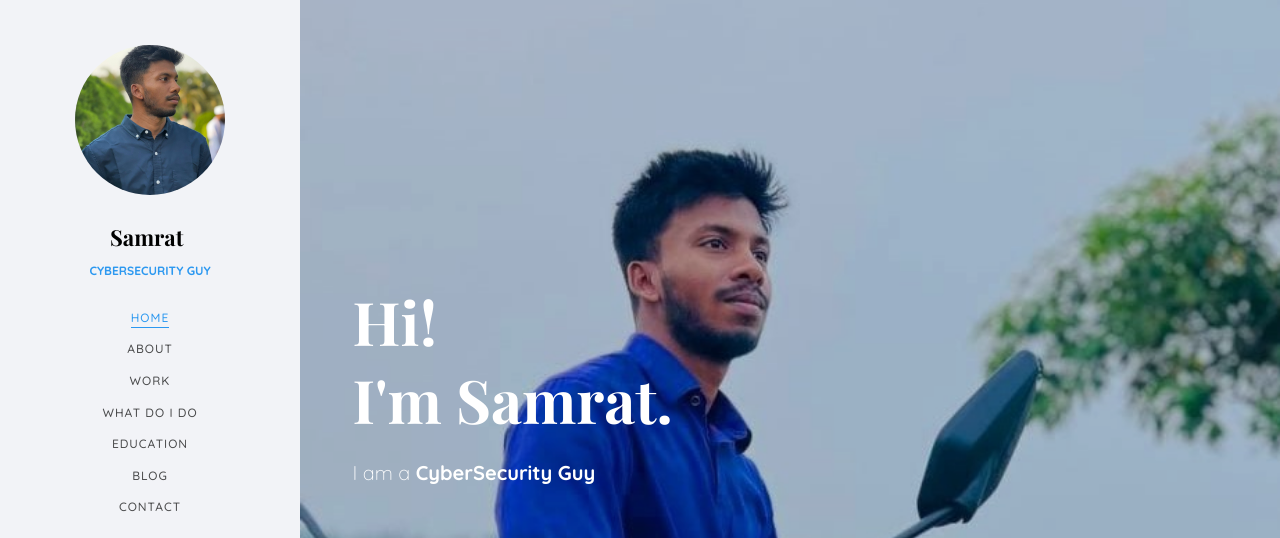
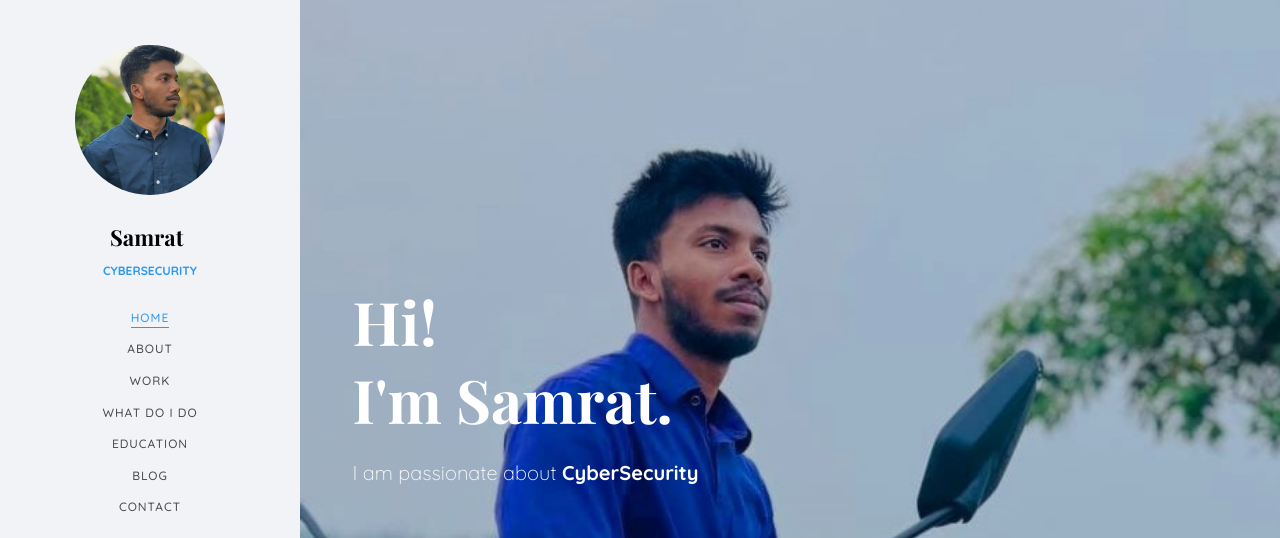
Before and after one commit to TheEmperorGh/theemperorgh.github.io, a plain HTML site: page index.html in a window 1280 px wide. Shown: the top 538 px of the page. Drawn offline with nearby package versions, Linux system fonts and the light colour scheme; files whose address does not match are found by name; a web font is replaced by a local one.

Commit message:
Update index.html

```diff
--- a/index.html
+++ b/index.html
@@ -62,7 +62,7 @@
 				<div class="text-center">
 					<div class="author-img" style="background-image: url(images/samratpp.jpg);"></div>
 					<h1 id="colorlib-logo"><a href="index.html">Samrat</a></h1>
-					<span class="position"><a href="#"><b>CyberSecurity Guy</b></a></span>
+					<span class="position"><a href="#"><b>CyberSecurity</b></a></span>
 				</div>
 				<!-- Navbar Items -->
 				<nav id="colorlib-main-menu" role="navigation" class="navbar">
@@ -116,7 +116,7 @@
 											<div class="slider-text-inner js-fullheight">
 												<div class="desc">
 													<h1>Hi! <br>I'm Samrat.</h1>
-													<h2>I am a <b>CyberSecurity Guy</b></h2>
+													<h2>I am passionate about <b>CyberSecurity</b></h2>
 
 												</div>
 											</div>
```
